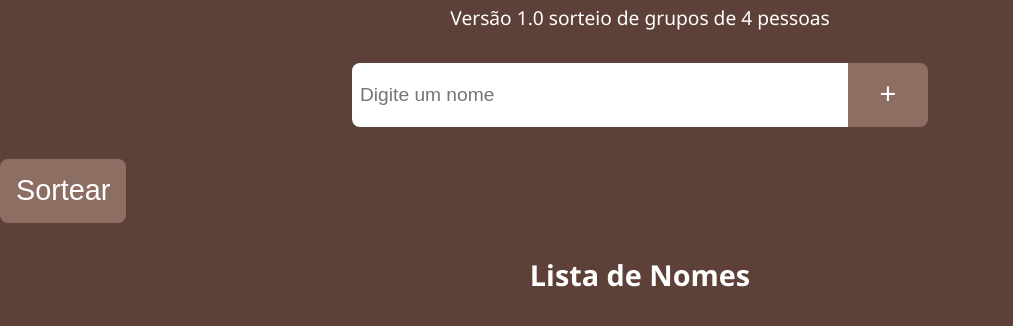
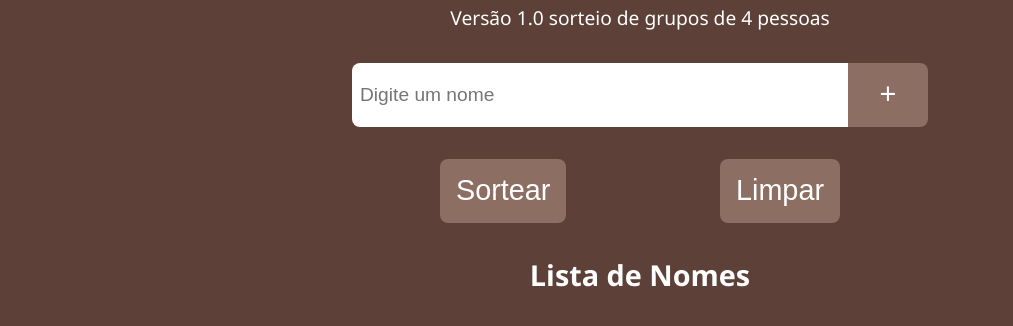
Before and after one commit to izumi-san/project-sorteio-grupos, a plain HTML site: page index.html in a window 1280 px wide. Shown: the part 106-432 px from the top of the page, without its empty margins (0-1013 px from the left). Drawn offline with Linux system fonts and the light colour scheme.

Commit message:
adicionado estilização e novo btn limpar

```diff
--- a/index.html
+++ b/index.html
@@ -14,7 +14,10 @@
         <input placeholder="Digite um nome" class="input-name">
         <button id="btn-add-name" onclick="addName()">+</button>
     </div>
-    <button id="btn-basic" onclick="shuffle()">Sortear</button>
+    <div class="btn-section">
+        <button id="btn-basic" onclick="shuffle()">Sortear</button>
+        <button id="btn-basic" onclick="cleanInterface()">Limpar</button>
+    </div>
     <div class="lists-content">
         <div class="names-section">
             <h2 id="list-title">Lista de Nomes</h2>
--- a/index.js
+++ b/index.js
@@ -77,3 +77,9 @@ function removeElements(querySelectorName) {
         menu.removeChild(menu.firstChild);
     }
 }
+
+function cleanInterface() {
+    removeElements("#list-names");
+    removeElements("#list-groups");
+    arrNames = [];
+}
--- a/style.css
+++ b/style.css
@@ -83,9 +83,18 @@ h1 {
     display: flex;
     flex-direction: column;
     max-width: 650px;
+    min-width: 250px;
 }
 
 #list-groups {
     display: flex;
     gap: 1.5rem;
+    flex-wrap: wrap;
 }
+
+.btn-section {
+    display: flex;
+    justify-content: space-between;
+    max-width: 400px;
+    margin: 0 auto;
+}
```
